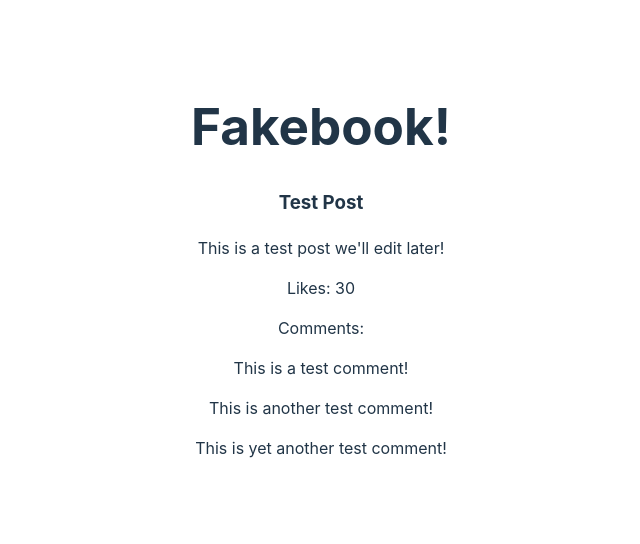
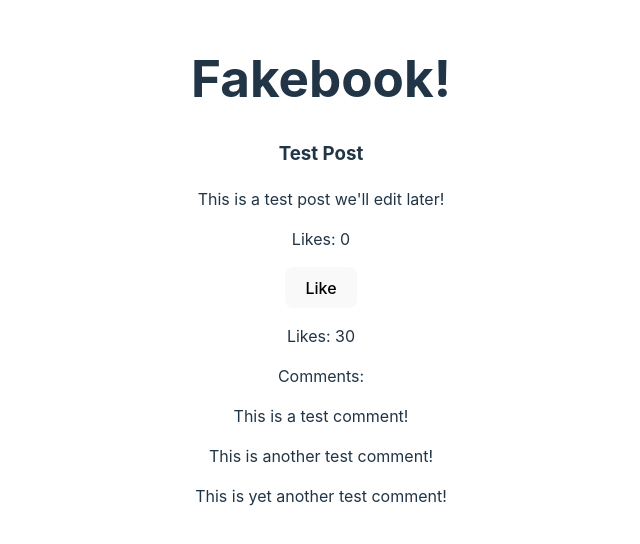
Before and after one commit to HiddenL0tus/Social-Media-App, a React (Vite) app: page / in a window 1280 px wide. Shown: the part 130-674 px from the top of the page, without its empty margins (319-959 px from the left). Built offline with nearby package versions, Linux system fonts and the light colour scheme.

Commit message:
Used state to manage likes in Post Component

```diff
--- a/src/components/Post.jsx
+++ b/src/components/Post.jsx
@@ -1,11 +1,22 @@
-import React from 'react';
 import Comment from './Comment';
+import React, { useState } from 'react';
 
 function Post(){
+
+    const [likes, setLikes] = useState(0);
+
+    function handleLike(){
+        setLikes(likes + 1);
+      }
+
     return(
       <div>
         <h3>Test Post</h3>
         <p>This is a test post we'll edit later!</p>
+        <p>Likes: {likes}</p>
+
+        <button onClick={handleLike}>Like</button>
+
         <p>Likes: 30</p>
         <p>Comments:</p>
 
```
